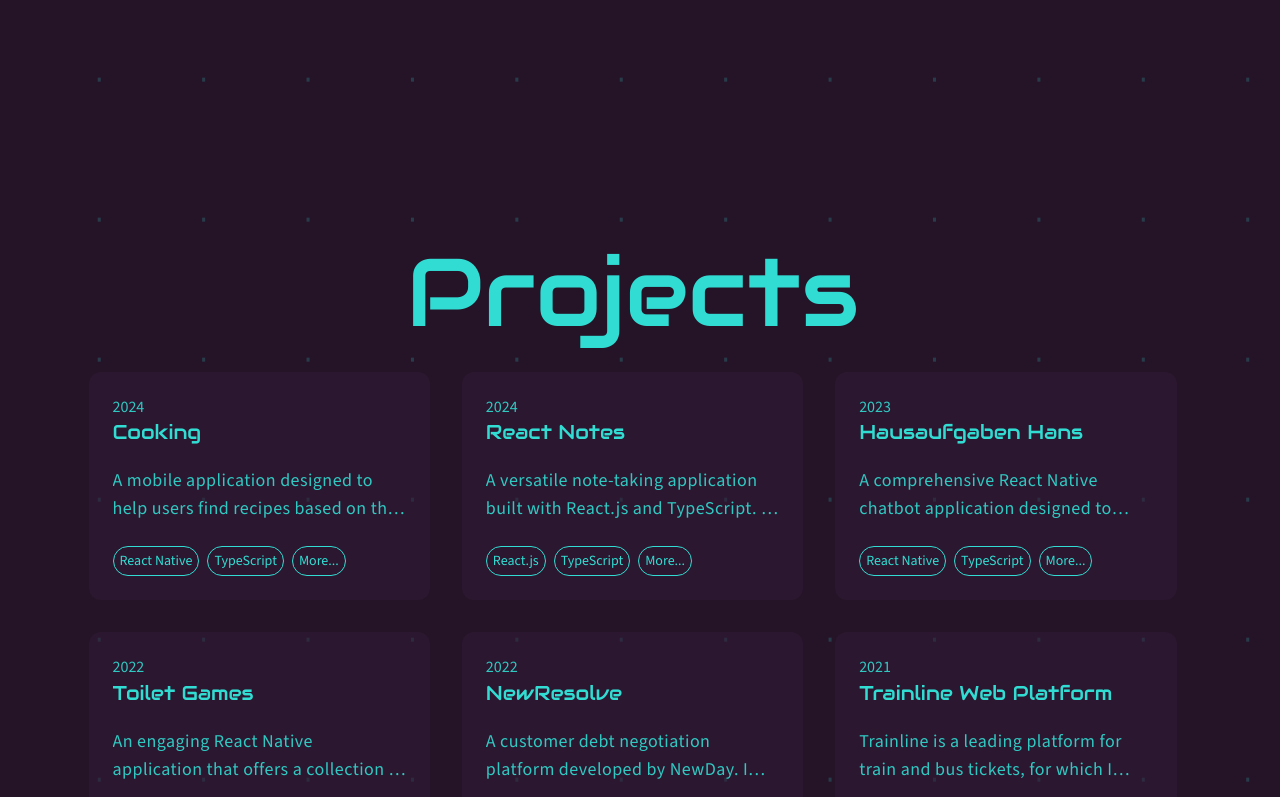
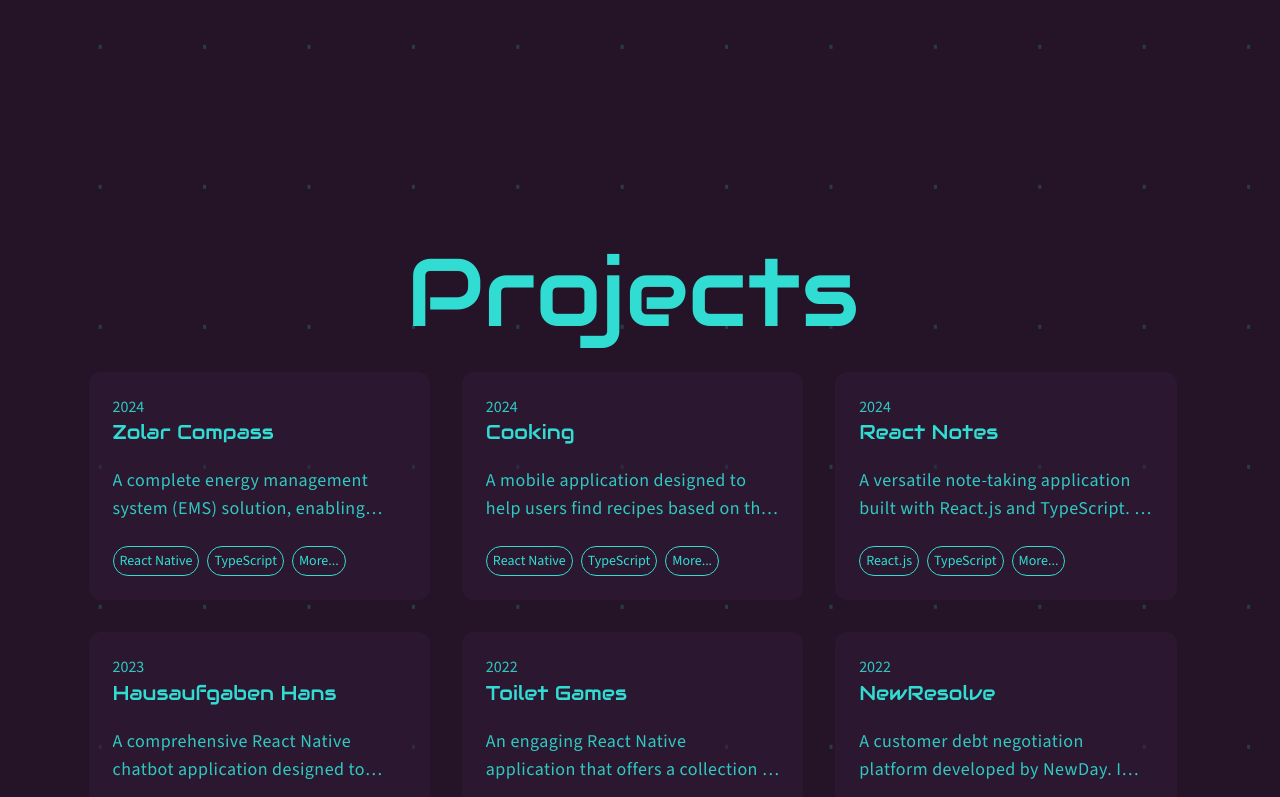
Before and after one commit to felipefa/portfolio, a Next.js app: page / in a window 1280 px wide. Shown: the part 1532-2329 px from the top of the page. Built offline with nearby package versions, Linux system fonts and the light colour scheme.

Commit message:
feat: add zolar Compass to projects

```diff
--- a/src/shared/data/projects.ts
+++ b/src/shared/data/projects.ts
@@ -1,4 +1,4 @@
-export const allTechnologies = ['Android Studio', 'AppCenter', 'ChatGPT', 'Cypress', 'EJS', 'Expo', 'Express.js', 'Firebase', 'GSAP', 'Google AdMob', 'Google Cloud Vision', 'Husky', 'Ionic 3', 'Java', 'Jest', 'MaterialUI', 'MongoDB', 'MySQL', 'Next.js', 'Node.js', 'React Native', 'React Testing Library', 'React.js', 'Redux', 'Redux Saga', 'Redux Toolkit', 'Rive', 'SQLite', 'Storybook', 'Styled Components', 'Supabase', 'Tailwind CSS', 'TypeScript', 'Vercel', 'Web Speech API', 'WebSocket'] as const;
+export const allTechnologies = ['Android Studio', 'AppCenter', 'ChatGPT', 'Cypress', 'EJS', 'Expo', 'Express.js', 'Firebase', 'GSAP', 'Google AdMob', 'Google Cloud Vision', 'Husky', 'Ionic 3', 'Java', 'Jest', 'MaterialUI', 'MongoDB', 'MySQL', 'Next.js', 'Node.js', 'React Native', 'React Testing Library', 'React.js', 'Redux', 'Redux Saga', 'Redux Toolkit', 'Rive', 'SQLite', 'Storybook', 'Styled Components', 'Supabase', 'Tailwind CSS', 'TypeScript', 'Vercel', 'Web Speech API', 'WebSocket', 'Zustand'] as const;
 
 type Technology = typeof allTechnologies[number];
 
@@ -13,6 +13,13 @@ export interface Project {
 }
 
 export const projects: Record<string, Project> = {
+  'zolar': {
+    key: 'zolar',
+    description: `A complete energy management system (EMS) solution, enabling users to monitor and optimise their solar power systems, manage electric vehicle charging, and control heat pump operations. With near real-time insights into total household energy consumption, it empowers users to maximise efficiency and reduce energy costs effortlessly.`,
+    title: 'Zolar Compass',
+    date: new Date('2024-03-15'),
+    tech: ['React Native', 'TypeScript', 'Firebase', 'Zustand'],
+  },
   'cooking': {
     key: 'cooking',
     description: `A mobile application designed to help users find recipes based on the ingredients they have at home. The app leverages the Supabase database to store and retrieve recipes, and React Native for cross-platform development. The project showcases my ability to create practical applications using modern technologies like Expo, TypeScript, and Supabase. The source code is openly available on GitHub.`,
```
